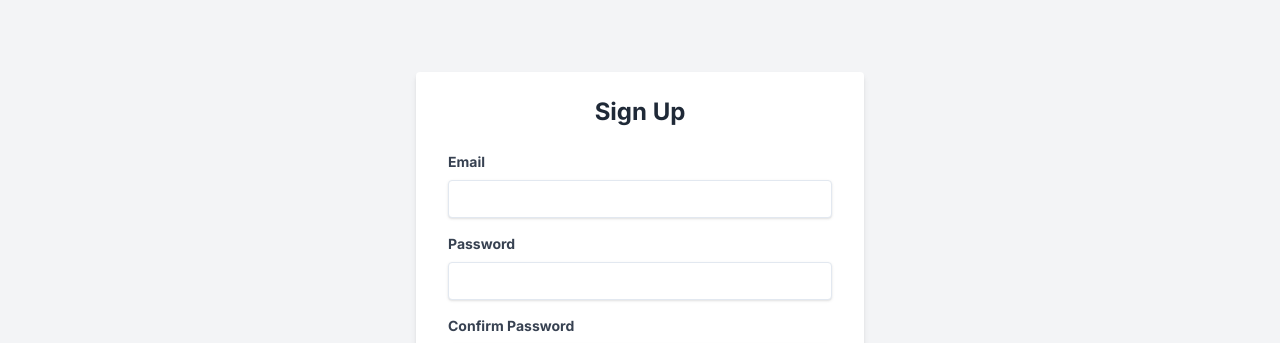
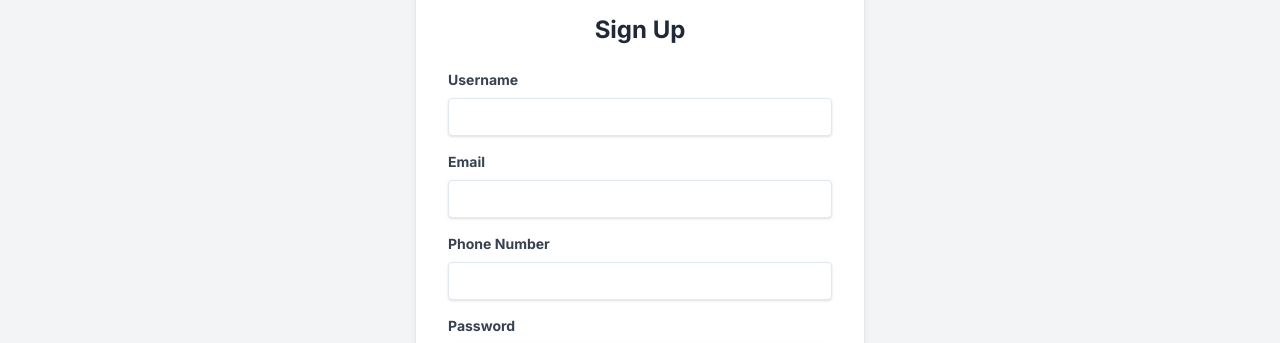
Before and after one commit to ivancliff029/engaato-online, a Next.js app: page /signup in a window 1280 px wide. Shown: the part 139-482 px from the top of the page. Built offline with nearby package versions, Linux system fonts and the light colour scheme; no server answers.

Commit message:
Fix:Updated singup

```diff
--- a/app/components/ProfileContent.tsx
+++ b/app/components/ProfileContent.tsx
@@ -12,6 +12,7 @@ const ProfileContent: React.FC<{ onUpdateLastName: (lastName: string) => void }>
     lastName: '',
     dob: '',
     phone: '',
+    role: '', // This field is not visible in the form, but we need to preserve it
   });
   const [profileIncomplete, setProfileIncomplete] = useState(false);
   const [showModal, setShowModal] = useState(false);
@@ -29,11 +30,12 @@ const ProfileContent: React.FC<{ onUpdateLastName: (lastName: string) => void }>
           const userData = userDocSnap.data();
 
           setFormData({
-            username: currentUser.displayName || '',
+            username: userData.username || currentUser.displayName || '',
             firstName: userData.firstName || '',
             lastName: userData.lastName || '',
             dob: userData.dob || '',
             phone: userData.phone || '',
+            role: userData.role || '', // Preserve the role field
           });
 
           const isProfileComplete = userData.firstName && userData.lastName && userData.dob && userData.phone;
@@ -65,14 +67,33 @@ const ProfileContent: React.FC<{ onUpdateLastName: (lastName: string) => void }>
     }
 
     try {
-      // Save user data to Firestore
+      // Save user data to Firestore, preserving the role field
       const userDocRef = doc(db, "users", currentUser.uid);
+      const userDocSnap = await getDoc(userDocRef); // Fetch the current document
+
+      if (userDocSnap.exists()) {
+        const { role } = userDocSnap.data(); // Extract the existing role
+
+        // Update the Firestore document, rewriting the username if it was updated
         await setDoc(userDocRef, {
+          username: formData.username, // Rewrite or set the username
           firstName: formData.firstName,
           lastName: formData.lastName,
           dob: formData.dob,
           phone: formData.phone,
+          role: role, // Preserve the existing role
         });
+      } else {
+        // If no document exists, create a new one
+        await setDoc(userDocRef, {
+          username: formData.username,
+          firstName: formData.firstName,
+          lastName: formData.lastName,
+          dob: formData.dob,
+          phone: formData.phone,
+          role: formData.role || 'user', // Assign a default role if it doesn't exist
+        });
+      }
 
       setSuccessMessage("Profile updated successfully!");
       setErrorMessage("");
--- a/app/components/Signup.tsx
+++ b/app/components/Signup.tsx
@@ -1,9 +1,15 @@
 "use client";
 import React, { useState } from 'react';
 import { useRouter } from 'next/navigation';
-import { getAuth, createUserWithEmailAndPassword, GoogleAuthProvider, signInWithPopup } from 'firebase/auth';
+import {
+  getAuth,
+  createUserWithEmailAndPassword,
+  GoogleAuthProvider,
+  signInWithPopup,
+} from 'firebase/auth';
 import { getFirestore, doc, setDoc } from 'firebase/firestore';
 import { app } from '../lib/firebase'; // Ensure Firebase is initialized correctly
+import { FirebaseError } from 'firebase/app'; // Import FirebaseError to type the error
 
 interface SignupProps {}
 
@@ -11,9 +17,11 @@ const Signup: React.FC<SignupProps> = () => {
   const [email, setEmail] = useState<string>('');
   const [password, setPassword] = useState<string>('');
   const [confirmPassword, setConfirmPassword] = useState<string>('');
+  const [username, setUsername] = useState<string>(''); // Added username state
+  const [phone, setPhone] = useState<string>(''); // Added phone number state
   const [error, setError] = useState<string | null>(null);
   const router = useRouter();
-  const auth = getAuth(app); // Make sure the Firebase app is initialized
+  const auth = getAuth(app); // Initialize Firebase Auth
   const db = getFirestore(app); // Initialize Firestore
 
   const handleSubmit = async (e: React.FormEvent) => {
@@ -29,17 +37,30 @@ const Signup: React.FC<SignupProps> = () => {
       const userCredential = await createUserWithEmailAndPassword(auth, email, password);
       const user = userCredential.user;
 
-      // Store user data in Firestore with a default role of "user"
+      // Store user data in Firestore with username and phone number
       await setDoc(doc(db, 'users', user.uid), {
         email: user.email,
+        username: username, // Store username
+        phone: phone, // Store phone number
         role: 'user',
         createdAt: new Date(),
       });
 
       router.push('/dashboard');
     } catch (err) {
-      console.error("Error during signup: ", err);
-      setError('Signup failed. Please try again.');
+      // Type assertion to ensure the error is a FirebaseError
+      if (err instanceof FirebaseError) {
+        if (err.code === 'auth/email-already-in-use') {
+          setError('Email already in use. Please log in instead.');
+        } else {
+          console.error("Error during signup: ", err);
+          setError('Signup failed. Please try again.');
+        }
+      } else {
+        // Handle any non-Firebase errors (optional)
+        console.error("Unexpected error: ", err);
+        setError('Unexpected error occurred.');
+      }
     }
   };
 
@@ -49,9 +70,11 @@ const Signup: React.FC<SignupProps> = () => {
       const result = await signInWithPopup(auth, provider);
       const user = result.user;
 
-      // Store user data in Firestore with a default role of "user"
+      // Store user data in Firestore with username and phone number
       await setDoc(doc(db, 'users', user.uid), {
         email: user.email,
+        username: username, // Store username
+        phone: phone, // Store phone number
         role: 'user',
         createdAt: new Date(),
       });
@@ -66,8 +89,23 @@ const Signup: React.FC<SignupProps> = () => {
   return (
     <div className="flex items-center justify-center min-h-screen bg-gray-100 dark:bg-gray-900">
       <div className="bg-white dark:bg-gray-800 shadow-md rounded px-8 pt-6 pb-8 mb-4 w-full max-w-md">
-        <h2 className="text-2xl font-bold mb-6 text-gray-800 dark:text-white text-center">Sign Up</h2>
+        <h2 className="text-2xl font-bold mb-6 text-gray-800 dark:text-white text-center">
+          Sign Up
+        </h2>
         <form onSubmit={handleSubmit}>
+          <div className="mb-4">
+            <label className="block text-gray-700 dark:text-gray-300 text-sm font-bold mb-2" htmlFor="username">
+              Username
+            </label>
+            <input
+              id="username"
+              type="text"
+              value={username}
+              onChange={(e) => setUsername(e.target.value)}
+              className="shadow appearance-none border rounded w-full py-2 px-3 text-gray-700 dark:text-gray-300 dark:bg-gray-700 leading-tight focus:outline-none focus:ring"
+              required
+            />
+          </div>
           <div className="mb-4">
             <label className="block text-gray-700 dark:text-gray-300 text-sm font-bold mb-2" htmlFor="email">
               Email
@@ -77,6 +115,19 @@ const Signup: React.FC<SignupProps> = () => {
               type="email"
               value={email}
               onChange={(e) => setEmail(e.target.value)}
+              className="shadow appearance-none border rounded w-full py-2 px-3 text-gray-700 dark:text-gray-300 dark:bg-gray-700 leading-tight focus:outline-none focus:ring"
+              required
+            />
+          </div>
+          <div className="mb-4">
+            <label className="block text-gray-700 dark:text-gray-300 text-sm font-bold mb-2" htmlFor="phone">
+              Phone Number
+            </label>
+            <input
+              id="phone"
+              type="tel"
+              value={phone}
+              onChange={(e) => setPhone(e.target.value)}
               className="shadow appearance-none border rounded w-full py-2 px-3 text-gray-700 dark:text-gray-300 dark:bg-gray-700 leading-tight focus:outline-none focus:ring"
               required
             />
```
Lines whose indentation alone changed are shown as unchanged.
